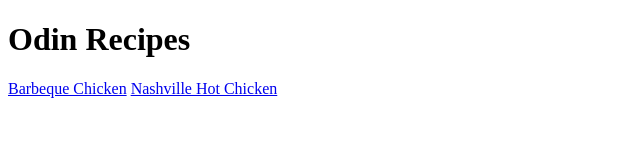
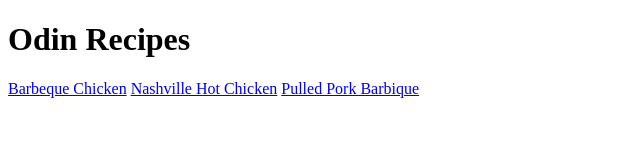
Before and after one commit to ajaych3763/odin-recipes, a plain HTML site: page index.html in a window 1280 px wide. Shown: the whole page, without its empty margins (0-640 px from the left). Drawn offline with Linux system fonts and the light colour scheme.

Commit message:
Add Pulled Pork BBQ in Home Page

```diff
--- a/index.html
+++ b/index.html
@@ -8,5 +8,6 @@
         <h1>Odin Recipes</h1>
         <a href = "recipes/barbeque_chicken.html" rel = "noopener noreferer">Barbeque Chicken</a>
         <a href = "recipes/nashville_hot_chicken.html" rel = "noopener noreferer">Nashville Hot Chicken</a>
+        <a href = "recipes/pulled_pork_bbq.html" rel = "noopener noreferer">Pulled Pork Barbique</a>
     </body>
 </html>
```
